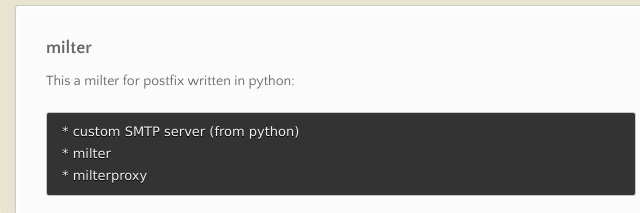
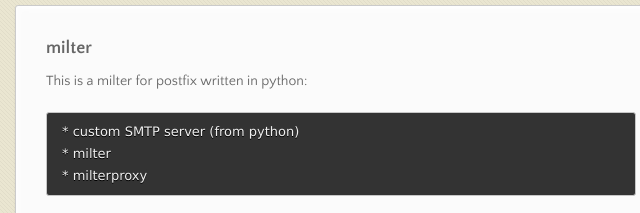
Before and after one commit to milter/milter, a plain HTML site: page index.html in a window 1280 px wide. Shown: the part 185-398 px from the top of the page, 300-940 px from the left. Drawn offline with nearby package versions, Linux system fonts and the light colour scheme; a script that the page names is missing.

Commit message:
modify index.html

```diff
--- a/index.html
+++ b/index.html
@@ -42,7 +42,7 @@
       <section>
         <h3>milter</h3>
 
-<p>This a milter for postfix written in python:</p>
+<p>This is a milter for postfix written in python:</p>
 
 <pre><code>* custom SMTP server (from python)
 * milter
```
